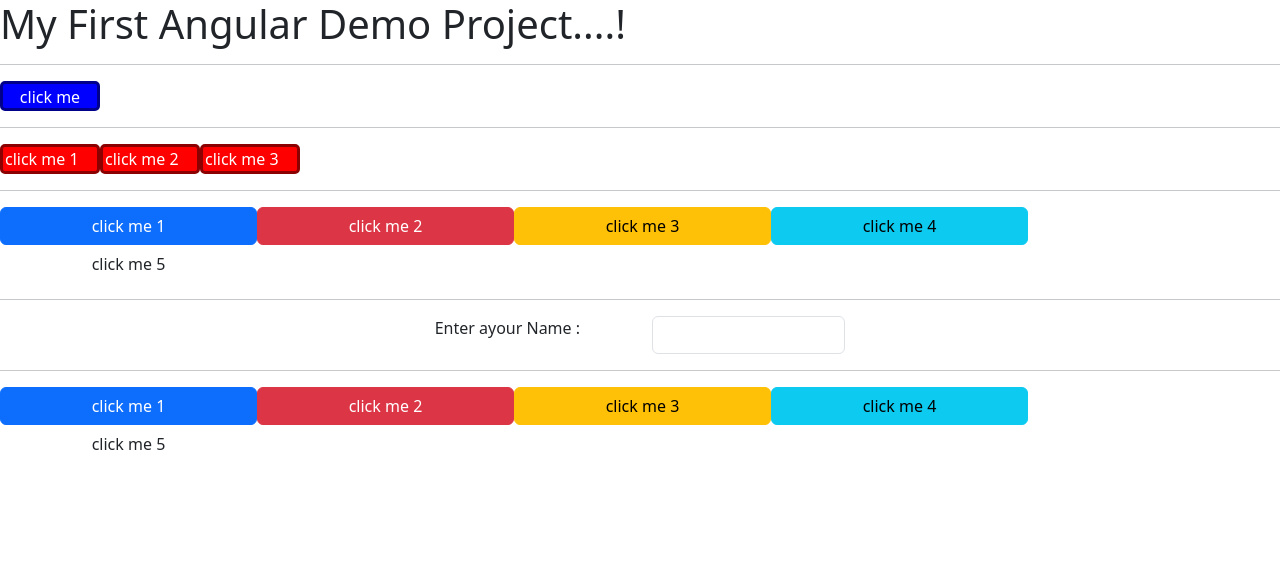
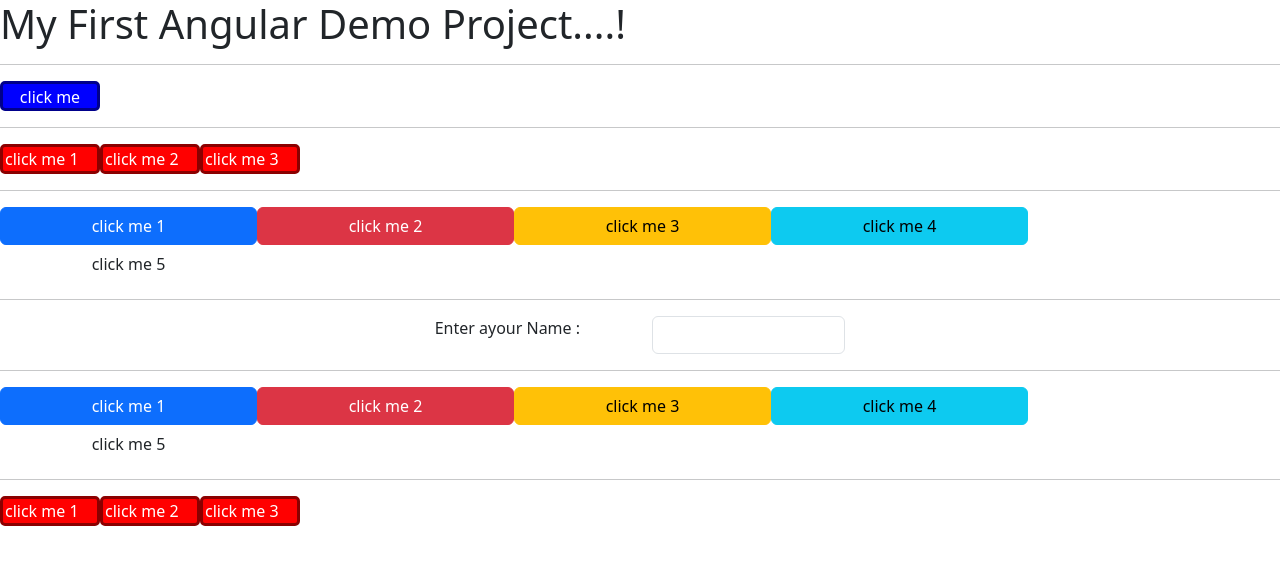
Before and after one commit to shyamsunderburla/DemoAngPro, an Angular app: page / in a window 1280 px wide. Shown: the top 564 px of the page. Built offline with nearby package versions, Linux system fonts and the light colour scheme.

Commit message:
html updated from server

```diff
--- a/src/app/app.component.html
+++ b/src/app/app.component.html
@@ -40,3 +40,9 @@
   <input type=" button" value="click me 4"class="btn btn-info">
   <input type=" button" value="click me 5"class="btn btn-sucess">
 </div>
+<hr>
+<div>
+  <input type=" button" value="click me 1" class="MyButtonCss">
+  <input type=" button" value="click me 2" class="MyButtonCss">
+  <input type=" button" value="click me 3" class="MyButtonCss">
+</div>
```
